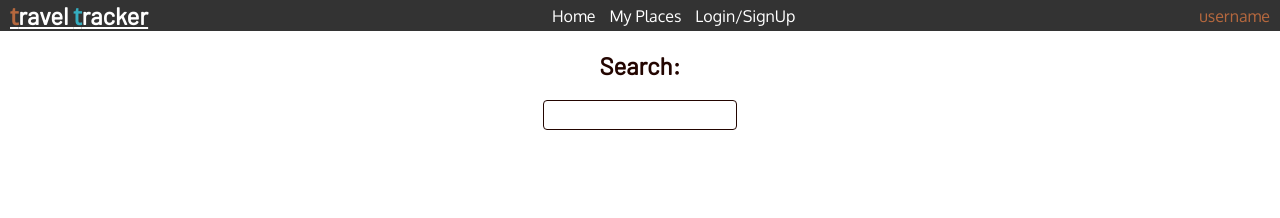
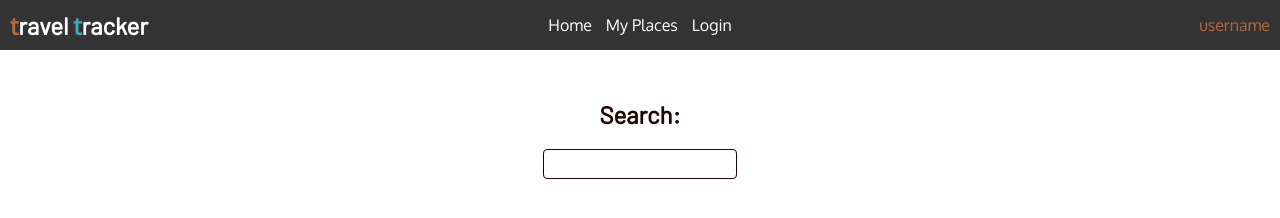
Before and after one commit to tg970/travel_tracker, a website: page public/index.html in a window 1280 px wide. Drawn offline with nearby package versions, Linux system fonts and the light colour scheme; some packages are replaced by stand-ins of ours; no server answers.

Commit message:
Centered links on header

```diff
--- a/public/css/header.css
+++ b/public/css/header.css
@@ -11,6 +11,9 @@
   /*border-radius: 5px;*/
   padding: 0;
   width: 100%;
+  height: 50px;
+  top: 0px;
+  position: fixed;
 }
 .menu div:nth-child(1) {
   text-align: left;
@@ -23,10 +26,11 @@
 }
 .menu div:nth-child(3) {
   text-align: right;
-  margin-right: 10px;
+  /*margin-right: 10px;*/
   /*border: 1px solid black;*/
 }
 .titleBox {
+  width: 30%;
   display: inline-block;
   color: #FFFFFF;
 }
@@ -40,6 +44,11 @@
 .menuTitle {
   display: inline-block;
 }
+.menuSide1 {
+  /*margin-left: 20%;*/
+  display: flex;
+  justify-content: space-between;
+}
 .menuLink {
   margin: 0;
   text-decoration: none;
@@ -50,6 +59,7 @@
   color: #34adbf;
 }
 .menuContents {
+  width: 30%;
   /*border: 1px solid blue;*/
   display: inline-block;
   margin: 0 auto;
@@ -59,7 +69,9 @@
   margin: 0 5px 0 5px;
 }
 .menuUserName {
+  width: 30%;
   display: inline-block;
+  margin-right: 10px;
 }
 
 .orange {
--- a/public/css/main.css
+++ b/public/css/main.css
@@ -2,6 +2,9 @@
 /*font-family: 'Barlow', sans-serif;*/
 /*font-family: 'Oxygen', sans-serif;*/
 
+a {
+  text-decoration: none;
+}
 * {
   font-family: 'Oxygen', sans-serif;
 }
@@ -9,7 +12,7 @@ h1, h2, h3, h4, h4 {
   font-family: 'Barlow', sans-serif;
 }
 .container {
-  margin: 0 auto;
-  max-width: 960px;
+  margin: 100px auto;
+  /*max-width: 960px;*/
   /*border: 1px solid red;*/
 }
--- a/public/index.html
+++ b/public/index.html
@@ -26,16 +26,17 @@
             <a href="/"><h2><span class="orange">t</span>ravel <span class="blue">t</span>racker</h2></a>
           </div>
 
+          <!-- <div class="menuSide1"> -->
             <div class="menuContents">
               <a class="menuItem menuLink" href="/">Home</a>
               <a class="menuItem menuLink" href="#">My Places</a>
-            <a class="menuItem menuLink" href="/signin">Login/SignUp</a>
+              <a class="menuItem menuLink" href="/signin">Login</a>
             </div>
 
             <div class="menuUserName">
               <a class="menuLink orange" href="#">username</a>
             </div>
-
+          <!-- </div> -->
         </div>
       </nav>
     <!-- </header> -->
@@ -48,8 +49,10 @@
 
     <!-- <div class="placesIndex-Show" ng-include="'partials/places.html'">
     </div> -->
+    <div class="container">
+      <main ng-view></main>
+    </div>
 
-    <main ng-view></main>
 
     <footer>
     <!-- include footer -->
```
Also changed, not shown: public/partials/header.html (+1 -1 lines). Lines whose indentation alone changed are shown as unchanged.
